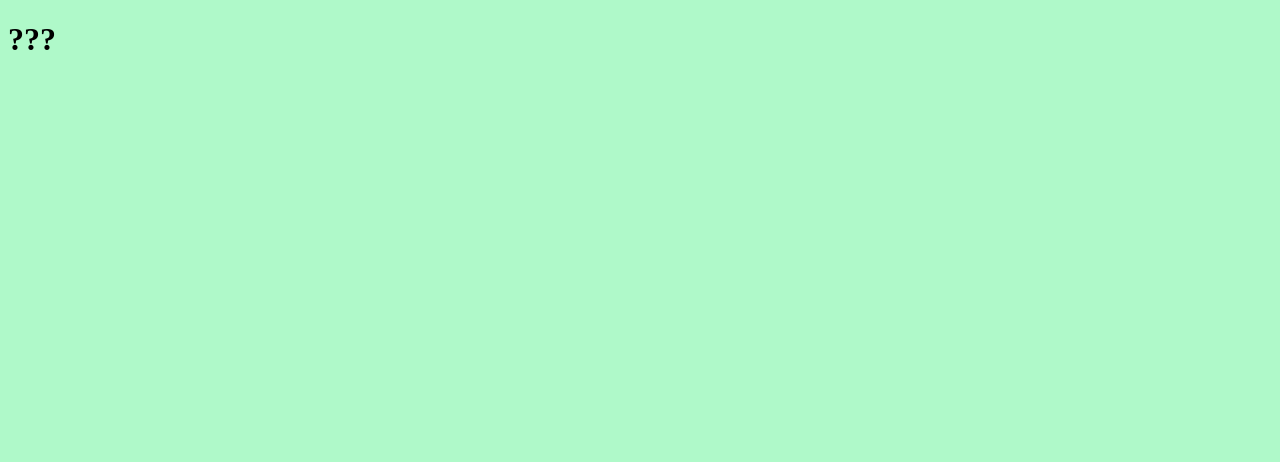
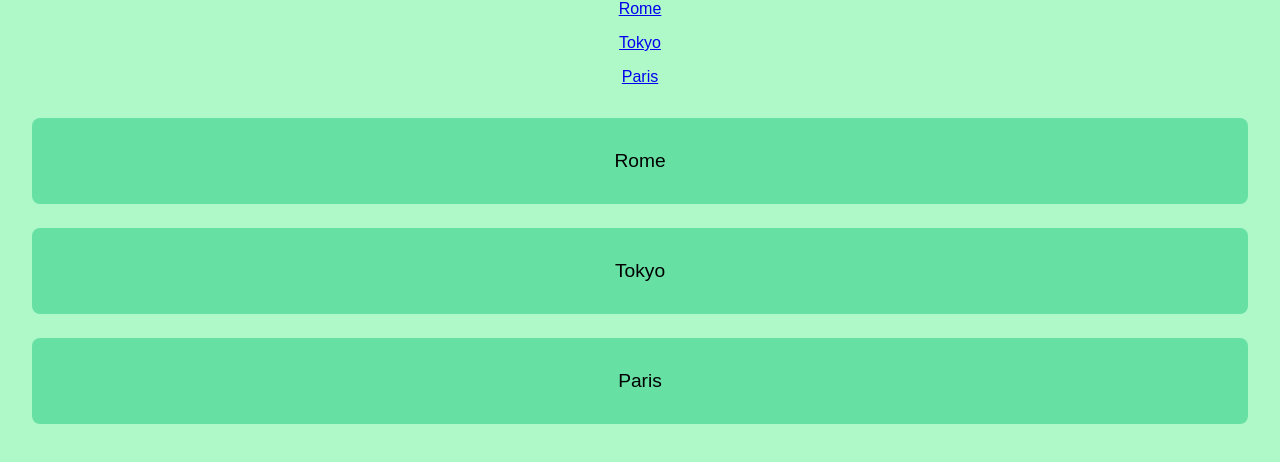
Before and after one commit to iitroublesii/W4-D5-Framework-Project, a plain HTML site: page index.html in a window 1280 px wide. Drawn offline with Linux system fonts and the light colour scheme.

Commit message:
Added to index.html and css

```diff
--- a/index.html
+++ b/index.html
@@ -10,12 +10,20 @@
 
 <body>
 
-    <header>
-        <h1>???</h1>
-    </header>
-    <main></main>
+    <nav>
+        <ul class="nav-list">
+            <li><a href="rome.html">Rome</a></li>
+            <li><a href="tokyo.html">Tokyo</a></li>
+            <li><a href="paris.html">Paris</a></li>
+        </ul>
+    </nav>
 
-    <footer></footer>
+    <section class="destinations">
+        <div class="box">Rome</div>
+        <div class="box">Tokyo</div>
+        <div class="box">Paris</div>
+    </section>
+
 
 </body>
 
--- a/style.css
+++ b/style.css
@@ -1,3 +1,32 @@
+* {
+  margin: 0;
+  padding: 0;
+  box-sizing: border-box;
+}
+
 body {
-    background-color: #AFF9C9;
+  background-color: #aff9c9;
+  font-family: Arial, Helvetica, sans-serif;
 }
+
+.nav-list {
+  list-style: none;
+  display: flex;
+  flex-direction: column;
+  gap: 1rem;
+  text-align: center;
+}
+
+.box {
+  background: #67e0a3;
+  padding: 2rem;
+  text-align: center;
+  font-size: 1.2rem;
+  border-radius: 8px;
+}
+
+.destinations {
+  padding: 2rem;
+  display: grid;
+  gap: 1.5rem;
+}
```
Also changed, not shown: 1 other file.
